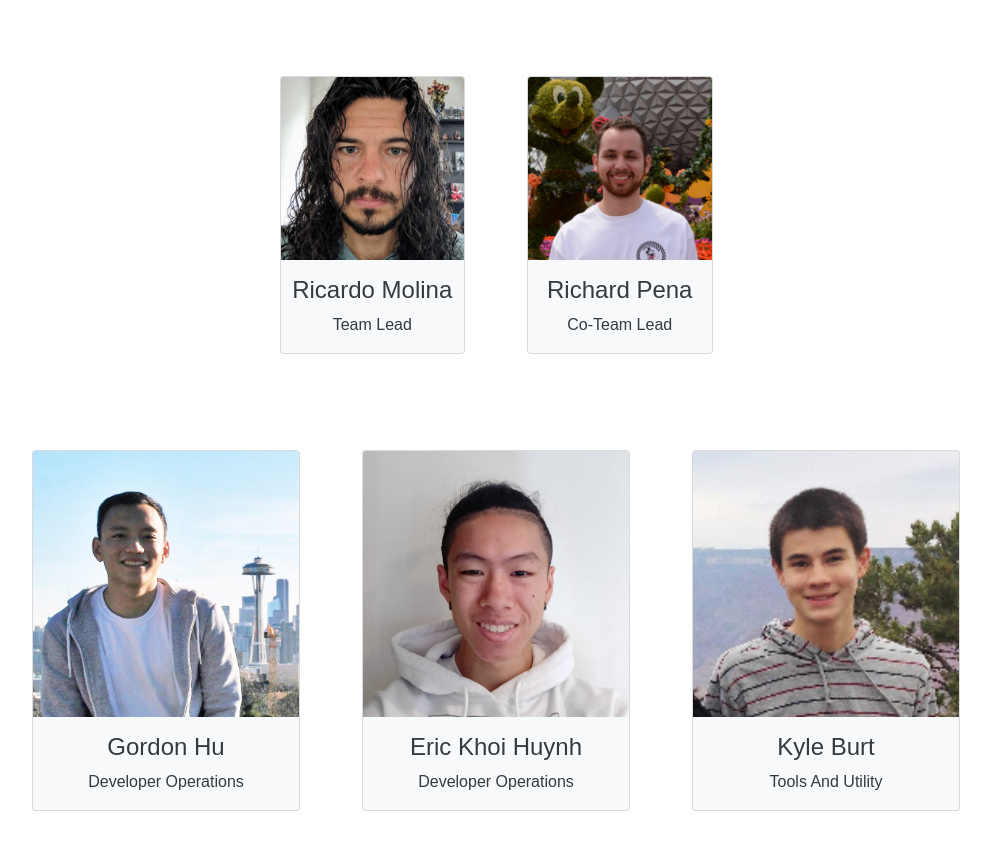
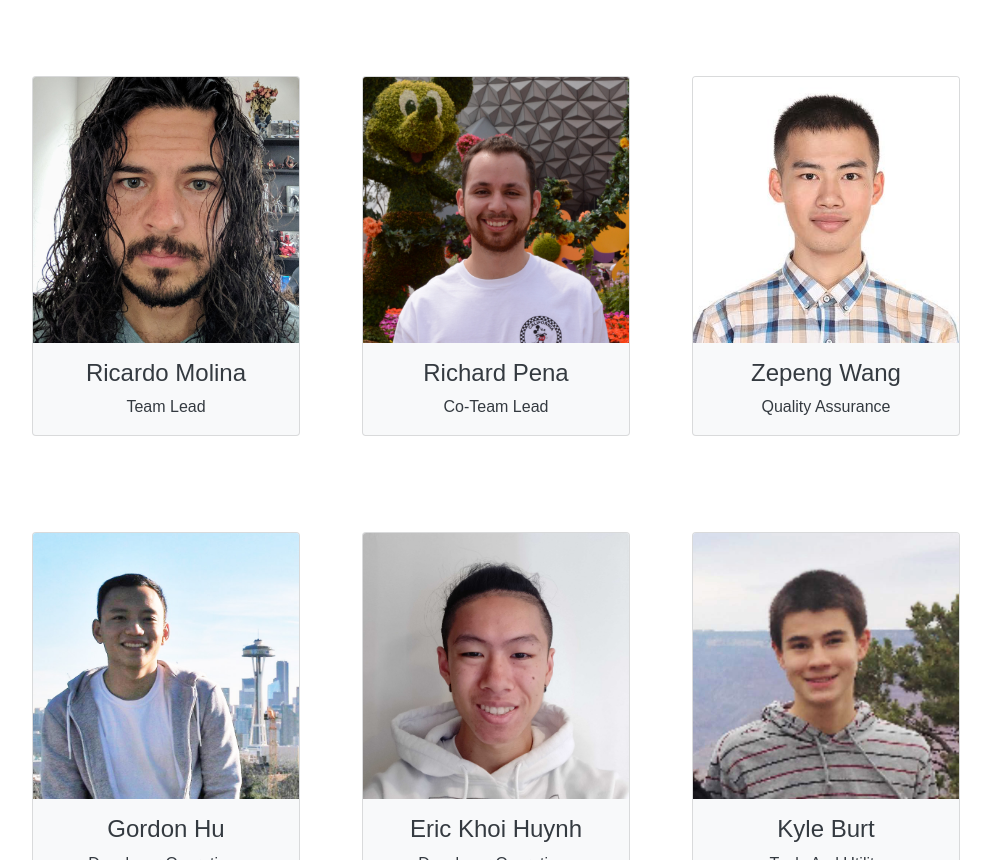
Before and after one commit to zhaoesther/cse112-team11-website, a plain HTML site: page index.html in a window 1280 px wide. Shown: the part 2021-2881 px from the top of the page, without its empty margins (144-1135 px from the left). Drawn offline with nearby package versions, Linux system fonts and the light colour scheme.

Commit message:
Added Zepeng to team members

```diff
--- a/index.html
+++ b/index.html
@@ -95,9 +95,7 @@
 
     <!-- Row 1 -->
     <div class="row padding">
-      <div class="col-md-3">
-      </div>
-      <div class="col-md-3">
+      <div class="col-md-4">
         <div class="card text-center bg-light text-dark">
           <img class="card-img-top" src="img/RicardoPic.jpg">
           <div>
@@ -107,7 +105,7 @@
         </div>
       </div>
 
-      <div class="col-md-3">
+      <div class="col-md-4">
         <div class="card text-center bg-light text-dark">
           <img class="card-img-top" src="img/RichardPic.jpeg">
           <div>
@@ -116,7 +114,14 @@
           </div>
         </div>
       </div>
-      <div class="col-md-3">
+      <div class="col-md-4">
+      	<div class="card text-center bg-light text-dark">
+          <img class="card-img-top" src="img/ZepengPic.jpg">
+          <div>
+            <h4>Zepeng Wang</h4>
+            <p>Quality Assurance</p>
+          </div>
+        </div>
       </div>
     </div> <!-- End row 1 -->
 
@@ -129,7 +134,6 @@
             <h4>Gordon Hu</h4>
             <p>Developer Operations</p>
           </div>
-
         </div>
       </div>
 
```
Also changed, not shown: img/ZepengPic.jpg (added).
